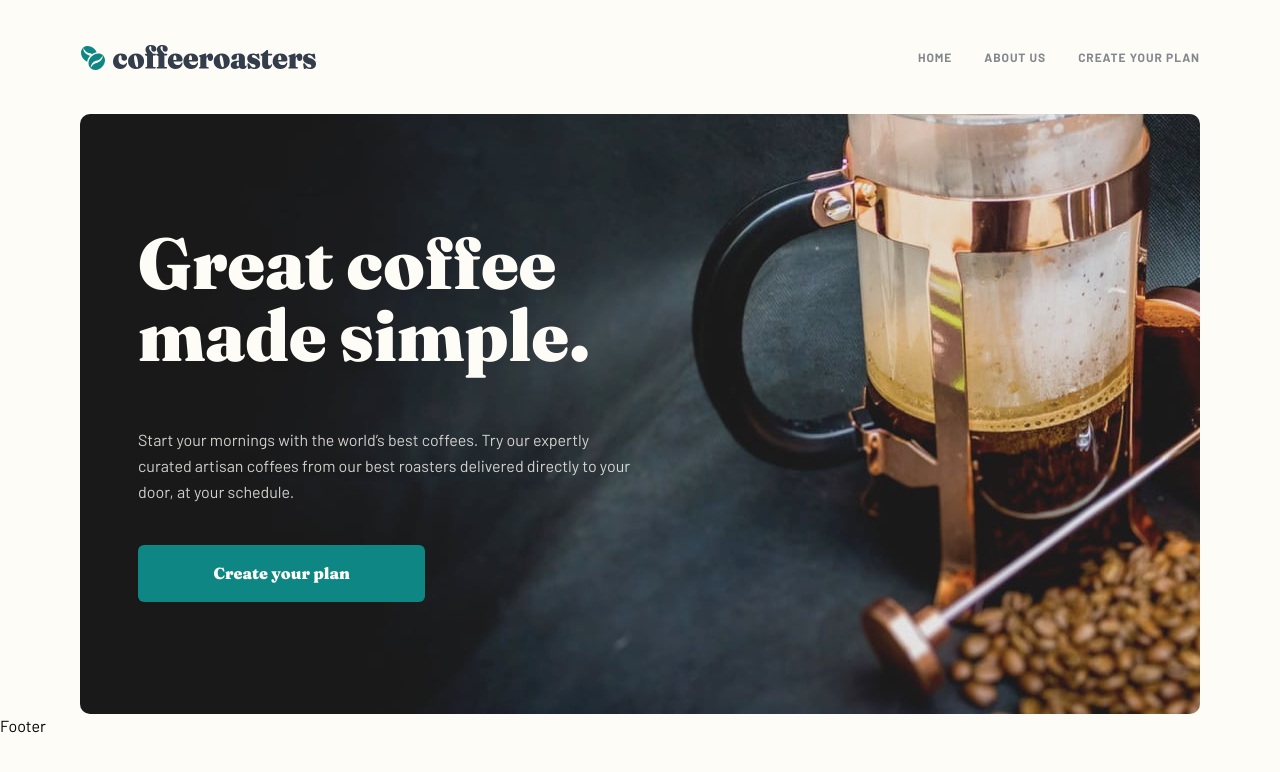
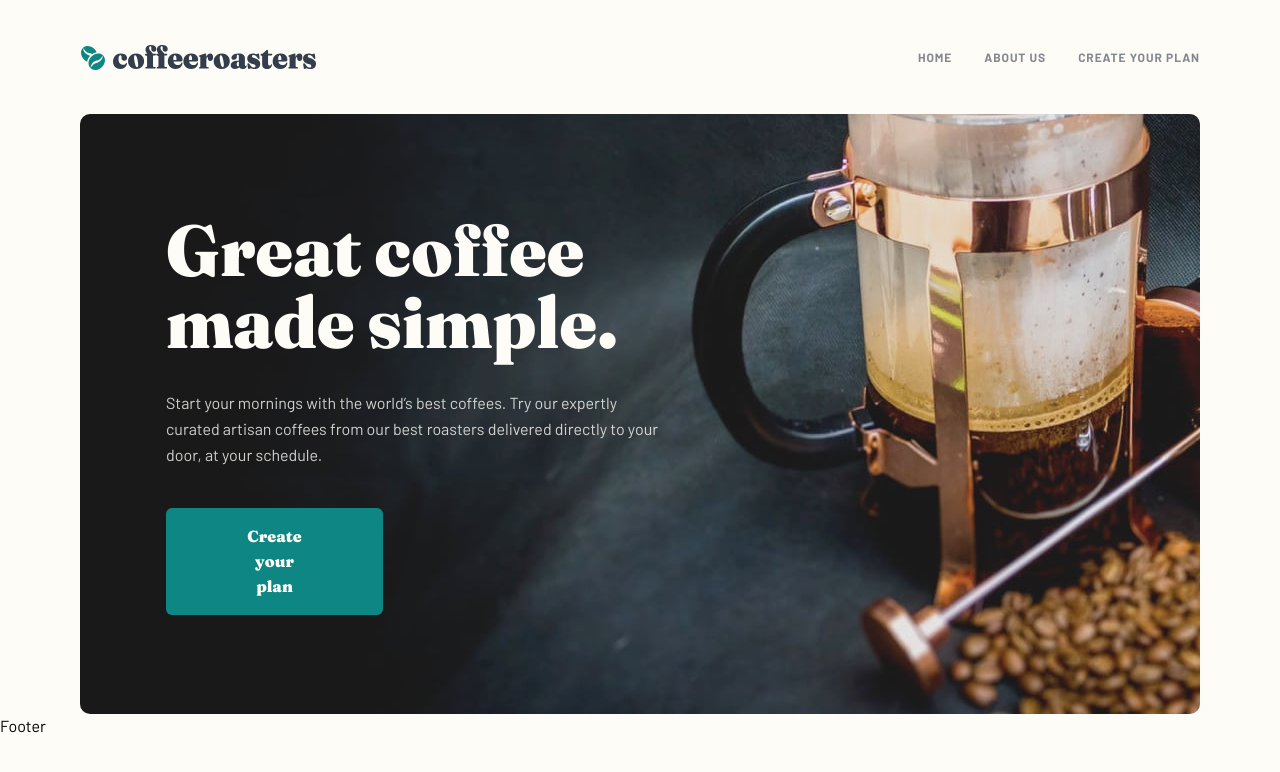
Before and after one commit to AbroShahzeb/coffee-roasters-website, a React (Vite) app: page /home in a window 1280 px wide. Shown: the top 772 px of the page. Built offline with nearby package versions, Linux system fonts and the light colour scheme.

Commit message:
Some tweaks in hero section

```diff
--- a/src/pages/home/components/Hero.jsx
+++ b/src/pages/home/components/Hero.jsx
@@ -5,17 +5,17 @@ export const Hero = () => {
   return (
     <div className="px-6  md:px-10 lg:px-20 h-[500px] lg:h-[600px] w-full">
       <header className="bg-hero-mobile md:bg-hero-tablet lg:bg-hero-desktop h-[500px] lg:h-[600px] w-full bg-left-bottom bg-no-repeat bg-cover rounded-[10px] flex items-center">
-        <div className="px-6 text-center flex flex-col items-center md:text-left md:items-start md:max-w-[398px] lg:max-w-[493px] md:ml-[58px] md:px-0">
+        <div className="px-6 text-center flex flex-col items-center md:text-left md:items-start md:max-w-[398px] lg:max-w-[493px] md:ml-[58px] lg:ml-[86px] md:px-0">
           <h1 className="text-[40px] leading-[40px] md:text-[48px] md:leading-[48px] lg:text-[72px] lg:leading-[72px] text-surface font-fraunces font-black">
             Great coffee made simple.
           </h1>
-          <p className="text-body text-surface/80 mt-6 md:mt-8 lg:mt-14">
+          <p className="text-body text-surface/80 mt-6 lg:mt-8">
             Start your mornings with the world’s best coffees. Try our expertly
             curated artisan coffees from our best roasters delivered directly to
             your door, at your schedule.
           </p>
           <Link className="mt-10" to="/create-your-plan">
-            <Button label="Create your plan" />
+            <Button label="Create your plan" className="lg:w-[217px]" />
           </Link>
         </div>
       </header>
```
